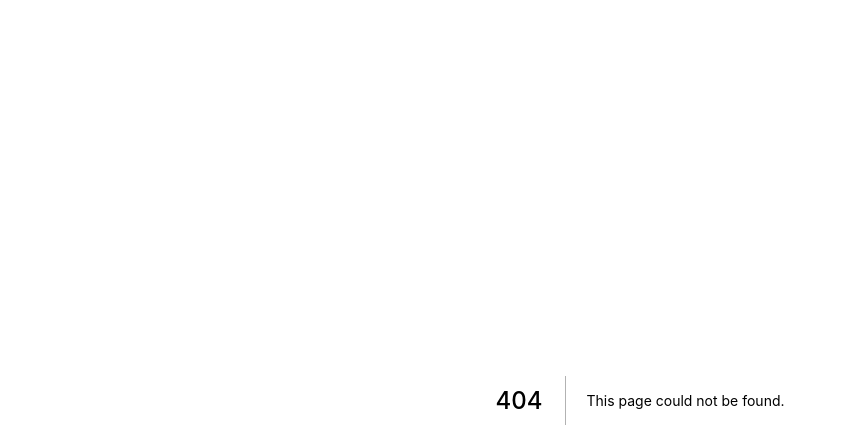
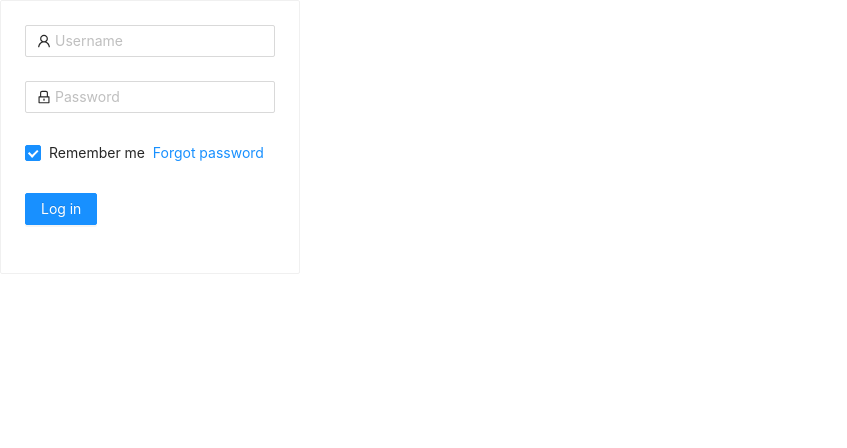
Before and after one commit to ASPersonal-Project/Developer_panel-frontend, a Next.js app: page /home in a window 1280 px wide. Before the commit this address had no page. Shown: the top 448 px of the page, without its empty margins (0-847 px from the left). Built offline with nearby package versions, Linux system fonts and the light colour scheme.

Commit message:
create login form and main header

```diff
--- a/pages/_app.js
+++ b/pages/_app.js
@@ -1,4 +1,5 @@
-import '../styles/globals.css'
+import '../styles/globals.css';
+import 'antd/dist/antd.css';
 
 function MyApp({ Component, pageProps }) {
   return <Component {...pageProps} />
--- /dev/null
+++ b/pages/home.js
@@ -0,0 +1,12 @@
+import React from 'react'
+import LoginForm from '../src/components/login/LoginForm'
+
+const Home = () => {
+    return (
+        <div>
+            <LoginForm/>
+        </div>
+    )
+}
+
+export default Home
--- a/pages/index.js
+++ b/pages/index.js
@@ -1,69 +1,19 @@
 import Head from 'next/head'
 import Image from 'next/image'
-import styles from '../styles/Home.module.css'
+import MainHeader from '../src/components/common/MainHeader';
+import Home from './home';
 
-export default function Home() {
+export default function Index() {
   return (
-    <div className={styles.container}>
+    <div>
       <Head>
         <title>Create Next App</title>
         <meta name="description" content="Generated by create next app" />
         <link rel="icon" href="/favicon.ico" />
       </Head>
+        <Home/>
 
-      <main className={styles.main}>
-        <h1 className={styles.title}>
-          Welcome to <a href="https://nextjs.org">Next.js!</a>
-        </h1>
 
-        <p className={styles.description}>
-          Get started by editing{' '}
-          <code className={styles.code}>pages/index.js</code>
-        </p>
-
-        <div className={styles.grid}>
-          <a href="https://nextjs.org/docs" className={styles.card}>
-            <h2>Documentation &rarr;</h2>
-            <p>Find in-depth information about Next.js features and API.</p>
-          </a>
-
-          <a href="https://nextjs.org/learn" className={styles.card}>
-            <h2>Learn &rarr;</h2>
-            <p>Learn about Next.js in an interactive course with quizzes!</p>
-          </a>
-
-          <a
-            href="https://github.com/vercel/next.js/tree/master/examples"
-            className={styles.card}
-          >
-            <h2>Examples &rarr;</h2>
-            <p>Discover and deploy boilerplate example Next.js projects.</p>
-          </a>
-
-          <a
-            href="https://vercel.com/new?utm_source=create-next-app&utm_medium=default-template&utm_campaign=create-next-app"
-            className={styles.card}
-          >
-            <h2>Deploy &rarr;</h2>
-            <p>
-              Instantly deploy your Next.js site to a public URL with Vercel.
-            </p>
-          </a>
-        </div>
-      </main>
-
-      <footer className={styles.footer}>
-        <a
-          href="https://vercel.com?utm_source=create-next-app&utm_medium=default-template&utm_campaign=create-next-app"
-          target="_blank"
-          rel="noopener noreferrer"
-        >
-          Powered by{' '}
-          <span className={styles.logo}>
-            <Image src="/vercel.svg" alt="Vercel Logo" width={72} height={16} />
-          </span>
-        </a>
-      </footer>
     </div>
   )
 }
--- /dev/null
+++ b/postcss.config.js
@@ -0,0 +1,6 @@
+module.exports = {
+  plugins: {
+    tailwindcss: {},
+    autoprefixer: {},
+  },
+}
--- /dev/null
+++ b/src/components/common/MainHeader.js
@@ -0,0 +1,37 @@
+import React from 'react'
+
+const MainHeader = () => {
+    return (
+        <div className='bg-blue-700'>
+        <nav className="flex items-center justify-between flex-wrap p-6">
+  <div className="flex items-center flex-no-shrink  mr-6">
+    <svg className="h-8 w-8 mr-2" width="54" height="54" viewBox="0 0 54 54" xmlns="http://www.w3.org/2000/svg"><path d="M13.5 22.1c1.8-7.2 6.3-10.8 13.5-10.8 10.8 0 12.15 8.1 17.55 9.45 3.6.9 6.75-.45 9.45-4.05-1.8 7.2-6.3 10.8-13.5 10.8-10.8 0-12.15-8.1-17.55-9.45-3.6-.9-6.75.45-9.45 4.05zM0 38.3c1.8-7.2 6.3-10.8 13.5-10.8 10.8 0 12.15 8.1 17.55 9.45 3.6.9 6.75-.45 9.45-4.05-1.8 7.2-6.3 10.8-13.5 10.8-10.8 0-12.15-8.1-17.55-9.45-3.6-.9-6.75.45-9.45 4.05z"/></svg>
+    <span className="font-semibold text-xl tracking-tight">Find Developers</span>
+  </div>
+  <div className="block lg:hidden">
+    <button className="flex items-center px-3 py-2 border rounded text-teal-lighter border-teal-light hover:text-white hover:border-white">
+      <svg className="h-3 w-3" viewBox="0 0 20 20" xmlns="http://www.w3.org/2000/svg"><title>Menu</title><path d="M0 3h20v2H0V3zm0 6h20v2H0V9zm0 6h20v2H0v-2z"/></svg>
+    </button>
+  </div>
+  <div className="w-full block flex-grow lg:flex lg:items-center lg:w-auto">
+    <div className="text-sm lg:flex-grow">
+      <a href="#responsive-header" className="block mt-4 lg:inline-block lg:mt-0 text-teal-lighter hover:text-white mr-4">
+        Docs
+      </a>
+      <a href="#responsive-header" className="block mt-4 lg:inline-block lg:mt-0 text-teal-lighter hover:text-white mr-4">
+        Examples
+      </a>
+      <a href="#responsive-header" className="block mt-4 lg:inline-block lg:mt-0 text-teal-lighter hover:text-white">
+        Blog
+      </a>
+    </div>
+    <div>
+      <a href="#" className="inline-block text-sm px-4 py-2 leading-none border rounded text-white border-white hover:border-transparent hover:text-teal hover:bg-white mt-4 lg:mt-0">Download</a>
+    </div>
+  </div>
+</nav>
+</div>
+    )
+}
+
+export default MainHeader
--- /dev/null
+++ b/src/components/login/LoginForm.js
@@ -0,0 +1,68 @@
+import React from 'react';
+import { Form,Input,Checkbox,Button,Card } from 'antd';
+import { UserOutlined, LockOutlined } from '@ant-design/icons';
+
+const LoginForm = () => {
+
+    const onFinishHandler = (values) => {
+        console.log('Received values of form: ', values);
+      };
+    return (
+        <div>
+            <Card style={{ width: 300 }}>
+           <Form
+      name="normal_login"
+      className="login-form"
+      initialValues={{
+        remember: true,
+      }}
+      onFinish={onFinishHandler}
+    >
+      <Form.Item
+        name="username"
+        rules={[
+          {
+            required: true,
+            message: 'Please input your Username!',
+          },
+        ]}
+      >
+        <Input prefix={<UserOutlined className="site-form-item-icon" />} placeholder="Username" />
+      </Form.Item>
+      <Form.Item
+        name="password"
+        rules={[
+          {
+            required: true,
+            message: 'Please input your Password!',
+          },
+        ]}
+      >
+        <Input
+          prefix={<LockOutlined className="site-form-item-icon" />}
+          type="password"
+          placeholder="Password"
+        />
+      </Form.Item>
+      <Form.Item>
+        <Form.Item name="remember" valuePropName="checked" noStyle>
+          <Checkbox>Remember me</Checkbox>
+        </Form.Item>
+
+        <a className="login-form-forgot" href="">
+          Forgot password
+        </a>
+      </Form.Item>
+
+      <Form.Item>
+        <Button type="primary" htmlType="submit" className="login-form-button">
+          Log in
+        </Button>
+      </Form.Item>
+    </Form>
+    </Card>
+        </div>
+    )
+}
+
+export default LoginForm
--- a/styles/Home.module.css
+++ b/styles/Home.module.css
@@ -1,4 +1,4 @@
-.container {
+/* .container {
   padding: 0 2rem;
 }
 
@@ -113,4 +113,4 @@
     width: 100%;
     flex-direction: column;
   }
-}
+} */
--- /dev/null
+++ b/tailwind.config.js
@@ -0,0 +1,10 @@
+module.exports = {
+  content: [
+    "./pages/**/*.{js,ts,jsx,tsx}",
+    "./src/components/**/*.{js,ts,jsx,tsx}",
+  ],
+  theme: {
+    extend: {},
+  },
+  plugins: [],
+}
```
Also changed, not shown: package.json (+6 -1 lines), styles/globals.css (+6 -2 lines), 1 other file (tests, documents, lock files or other folders).
